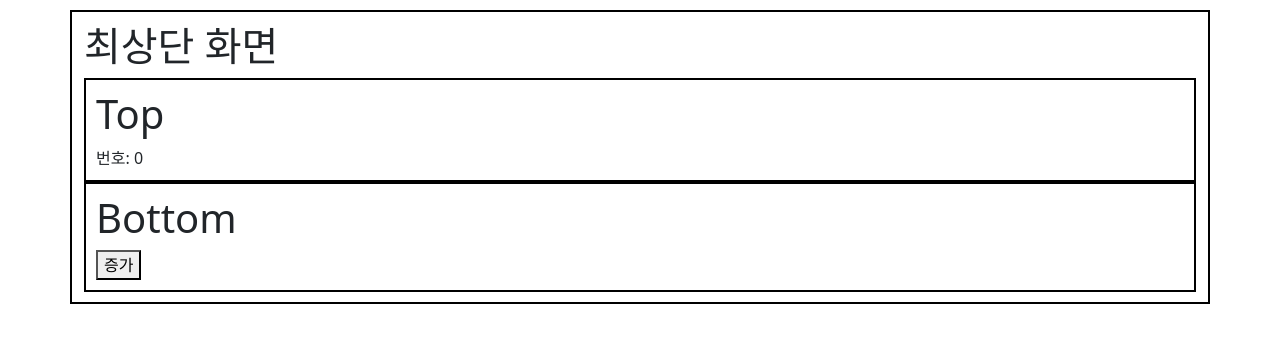
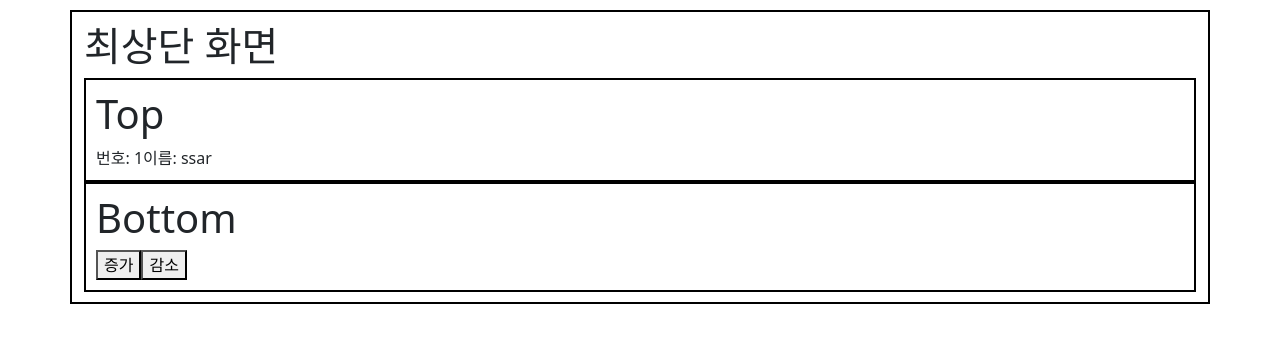
Before and after one commit to hido02/https---github.com-hido02-react-study2, a React (Create React App) app: page /redux in a window 1280 px wide. Shown: the top 342 px of the page. Built offline with nearby package versions, Linux system fonts and the light colour scheme.

Commit message:
redux를 이용한 상태 변화시키기(props)

```diff
--- a/src/components/redux/Bottom.js
+++ b/src/components/redux/Bottom.js
@@ -1,5 +1,5 @@
 import { useDispatch } from 'react-redux';
-import { increase } from '../../store';
+import { decrease, increase } from '../../store';
 import '../../css/redux.css';
 
 const Bottom = () => {
@@ -11,7 +11,8 @@ const Bottom = () => {
         <div className='sub_container'>
             <h1>Bottom</h1>
             {/* <button onClick={addNumber}>증가</button> */}
-            <button onClick={() => dispatcher(increase())}>증가</button>
+            <button onClick={() => dispatcher(increase("cos"))}>증가</button>
+            <button onClick={() => dispatcher(decrease())}>감소</button>
         </div>
     );
 };
--- a/src/components/redux/Top.js
+++ b/src/components/redux/Top.js
@@ -5,13 +5,15 @@ import '../../css/redux.css';
 const Top = () => {
 
     // const {number} = props;
-    const number = useSelector((store)=>store.number); // strore의 number 상태를 꺼내온다
-    const number2 = useSelector((store)=>store.hello); // strore의 number 상태를 꺼내온다
+    // 구조분할 할당
+    const { number, username } = useSelector((store)=>store); // strore의 number 상태를 꺼내온다
+    // const number2 = useSelector((store)=>store.hello); // strore의 number 상태를 꺼내온다
 
     return (
         <div className='sub_container'>
             <h1>Top</h1>
             번호: {number}
+            이름: {username}
         </div>
     );
 };
--- a/src/store.js
+++ b/src/store.js
@@ -1,8 +1,10 @@
 // 액션
 // export를 주면 외부에서 쓸 수 있다
-export const increase = () => (
-    {type:"INCREMENT"}
-);
+export const increase = (username) => (
+    {type:"INCREMENT",
+    payload: username,
+}); // payload: 키 값(이름 마음대로)
+
 
 export const decrease = () => (
     {type:"DECREMENT"}
@@ -11,15 +13,16 @@ export const decrease = () => (
 
 // 상태
 const initstate = {
-    number: 0,
+    number: 1,
 
     // state에 객체나 배열로도 넣을 수 있음
-    users: [
-        {id: 0, }
-    ],
-    user: {
+    // users: [
+    //     {id: 0, }
+    // ],
+    // username: {
 
-    },
+    // },
+    username: "ssar",
 };
 
 const initstate2 = {
@@ -31,7 +34,7 @@ const initstate2 = {
 const reducer = (state = initstate, action) => {
     switch(action.type) {
         case "INCREMENT":
-            return {number : state.number + 1};
+            return {number : state.number + 1, username: action.payload};
             // return되면 그걸 호출한 쪽에서 받는게 아니라 return되는 순간 ui가 변경됨 (state가 자동으로 변경되기 때문)
             case "DECREMENT":
             return {number : state.number - 1};
```
